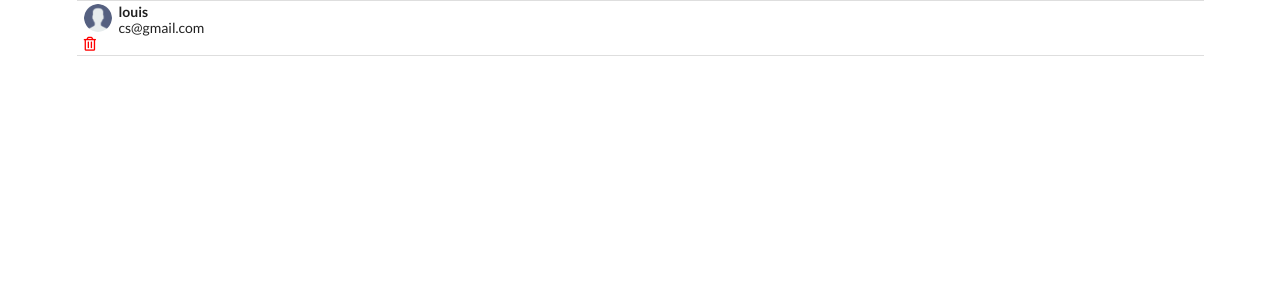
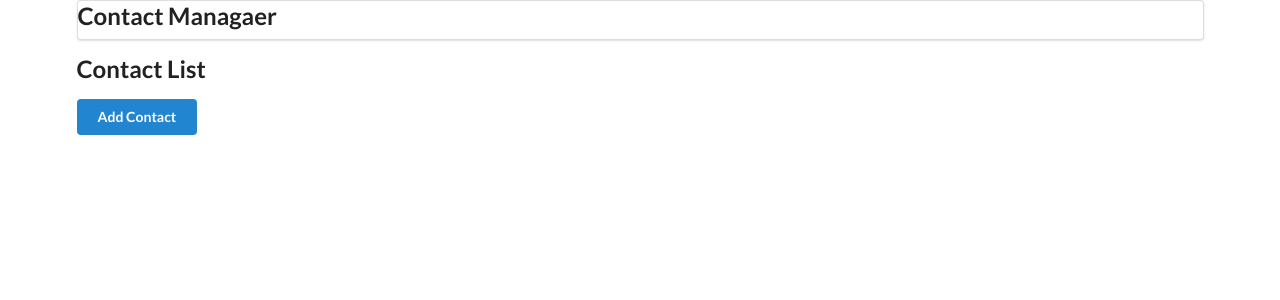
Before and after one commit to louiscge/contact-app2, a React (Create React App) app: page / in a window 1280 px wide. Shown: the top 300 px of the page. Built offline with nearby package versions, Linux system fonts and the light colour scheme.

Commit message:
push3ou4

```diff
--- a/package.json
+++ b/package.json
@@ -8,7 +8,7 @@
     "@testing-library/user-event": "^13.5.0",
     "react": "^18.2.0",
     "react-dom": "^18.2.0",
-    "react-router-dom": "^6.11.1",
+    "react-router-dom": "^5.3.4",
     "util": "^0.12.5",
     "uuid": "^9.0.0",
     "uuidv4": "^6.2.13",
--- a/src/components/AddContact.js
+++ b/src/components/AddContact.js
@@ -14,6 +14,7 @@ class AddContact extends React.Component {
         }
         this.props.addContactHandler(this.state);
         this.setState({ name: "" , email: "" });
+        this.props.history.push("/");
 
     };
     render() {
--- a/src/components/App.js
+++ b/src/components/App.js
@@ -6,6 +6,7 @@ import './App.css';
 import Header from "./Header";
 import AddContact from "./AddContact";
 import ContactList from "./ContactList";
+import ContactDetail from "./ContactDetail";
 
 
 
@@ -37,24 +38,34 @@ const removeContactHandler = (id) => {
     localStorage.setItem(LOCAL_STORAGE_KEY, JSON.stringify(contacts));
   }, [contacts]);
 
- return (
-   <div className='ui container'>
-<Router>
-  <Routes>
-    <Route path="/add" element={<AddContact />} />
-    <Route path="/" element={<ContactList />} />
-    {/* <AddContact addContactHandler={addContactHandler}/> */ }
-    {/* <ContactList contacts={contacts} getContactId  = {removeContactHandler} /> */ }
-  </Routes>
-</Router>
+  return (
+    <div className='ui container'>
+      <Router>
+      < Header />
+      <Switch>
+        <Route
+          path="/"
+          exact
+          render={(props) => (
+            <ContactList
+            {...props}
+            contacts={contacts}
+            getContactId  = {removeContactHandler}/>)}
+        />
+          <Route
+            path="/add"
+            render={(props)=>(<AddContact {...props} addContactHandler={addContactHandler}/>)}
+          />
 
+          <Route path="/contact/:id" component={ContactDetail}/>
+        </Switch>
 
+          {/* <AddContact addContactHandler={addContactHandler}/> */ }
+          {/* <ContactList contacts={contacts} getContactId  = {removeContactHandler} /> */ }
+      </Router>
+    </div>
+  );
 
-   </div>
-
-  );
 }
 
 export default App;
-     {/* <AddContact addContactHandler={addContactHandler}/> */ }
-     {/* <ContactList contacts={contacts} getContactId  = {removeContactHandler} /> */ }
--- a/src/components/ContactCard.js
+++ b/src/components/ContactCard.js
@@ -1,4 +1,5 @@
 import React from "react";
+import { Link } from "react-router-dom";
 import user from "../images/utilisateur.png";
 
 
@@ -8,8 +9,11 @@ const ContactCard = (props) => {
             <div className="item">
                 <img className="ui avatar image" src={user} alt="user" />
                 <div className="content">
-                    <div className="header">{name}</div>
-                    <div>{email}</div>
+                    <Link to={{ pathname: `/contact/${id}`, state: { contact: props.contact } }}>
+
+                        <div className="header">{name}</div>
+                        <div>{email}</div>
+                    </Link>
                 </div>
                 <i
                 className="trash alternate outline icon"
--- /dev/null
+++ b/src/components/ContactDetail.js
@@ -0,0 +1,30 @@
+import React from "react";
+import { Link } from "react-router-dom";
+import user from "../images/utilisateur.png";
+
+
+const ContactDetail = (props) => {
+    const { name, email } = props.location.state.contact;
+    return(
+        <div className="main">
+            <div className="ui card centered">
+                <div className="image">
+                    <img src={user} alt="user"/>
+                </div>
+                <div className="content">
+                    <div className="header">{name}</div>
+                    <div className="description">{email}</div>
+                </div>
+            </div>
+            <div className="center-div">
+                <Link to="/">
+                    <button className="ui button blue center">
+                         Back to contact list
+                    </button>
+                </Link>
+            </div>
+        </div>
+  );
+};
+
+export default ContactDetail;
--- a/src/components/ContactList.js
+++ b/src/components/ContactList.js
@@ -1,4 +1,5 @@
 import React from "react";
+import { Link } from "react-router-dom";
 import ContactCard from "./ContactCard";
 
 
@@ -9,13 +10,7 @@ const ContactList = (props) => {
       props.getContactId(id);
     };
 
-    const contacts = [{
-      id: "1",
-      name: "louis",
-      email: "cs@gmail.com",
-    },
-  ];
-    const renderContactList = contacts.map((contact) => {
+    const renderContactList = props.contacts.map((contact) => {
     return (
         <ContactCard
         contact={contact}
@@ -25,8 +20,15 @@ const ContactList = (props) => {
     )
 
  });
-    return <div className="ui celled list ">{renderContactList}</div>
-
+return (
+  <div class="main">
+    <h2> Contact List</h2>
+    <Link to="/add">
+      <button className="ui button blue right">Add Contact</button>
+    </Link>
+    <div className="ui celled list ">{renderContactList}</div>
+  </div>
+    );
 };
 
 export default ContactList;
```
Also changed, not shown: 1 other file (tests, documents, lock files or other folders).
